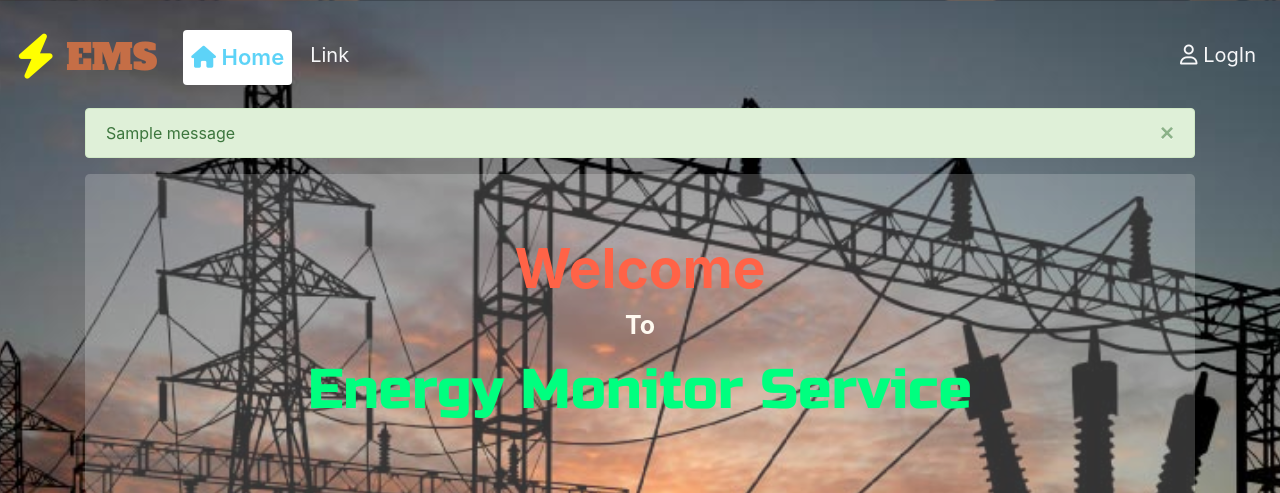
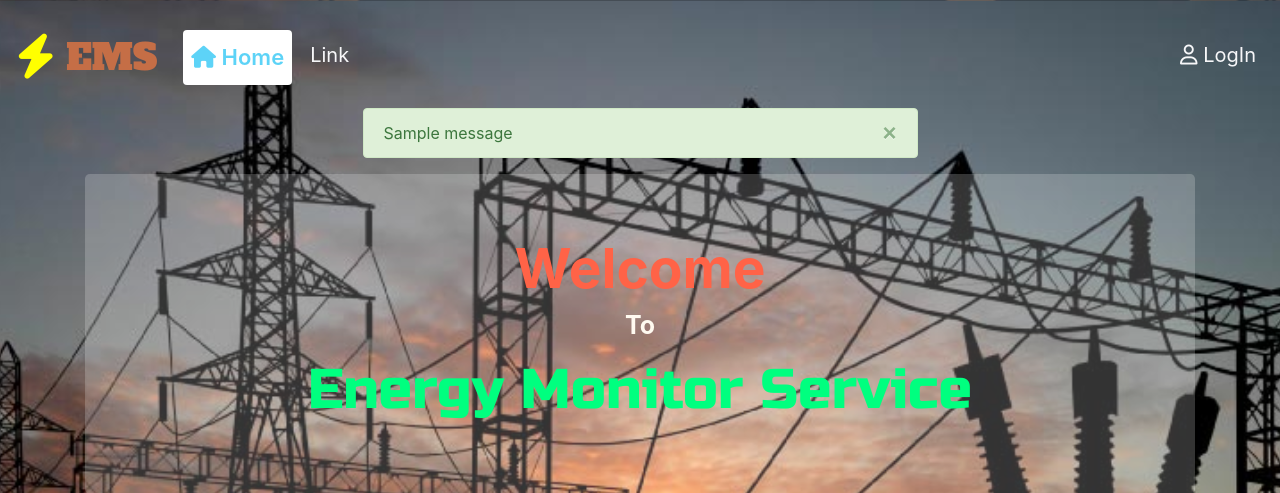
Before and after one commit to natarajkr007/ITSproject, a Django app: page / in a window 1280 px wide. Shown: the top 493 px of the page. Run offline with Django 3.2, Linux system fonts and the light colour scheme; data comes from the database, SQL or seed files in the repository; both versions use the stored data as it was after the commit; tables that the repository leaves empty hold one stand-in row (values such as "Sample post"); one stand-in notice (Sample message) is shown; some libraries are stand-ins or nearby versions.

Commit message:
flash messeges

```diff
--- a/EMS/templates/EMS/index1.html
+++ b/EMS/templates/EMS/index1.html
@@ -12,7 +12,7 @@
 <div class="container" id="home">
   {% if messages %}
     {% for message in messages %}
-      <div class="alert alert-{{message.level_tag}} alert-dismissible fade show" role="alert">
+      <div class="alert alert-{{message.level_tag}} alert-dismissible fade show col-lg-6 offset-lg-3" role="alert">
         <button type="button" class="close" data-dismiss="alert" aria-label="Close">
           <span aria-hidden="true">&times;</span>
         </button>
--- a/EMS/views.py
+++ b/EMS/views.py
@@ -66,6 +66,9 @@ def register(request):
             # Update our variable to tell the template registration was successful.
             registered = True
 
+            messages.success(request, 'Registration complete. Please, LogIn')
+            return redirect('EMS:index')
+
         # Invalid form or forms - mistakes or something else?
         # Print problems to the terminal.
         # They'll also be shown to the user.
@@ -131,9 +134,7 @@ def user_login(request):
 def user_logout(request):
     # Since we know the user is logged in, we can now just log them out.
     logout(request)
-
     messages.success(request, 'Logged out successfuly')
-
     # Take the user back to the homepage.
     return redirect('EMS:index')
 
```
Also changed, not shown: db.sqlite3, 1 other file.
